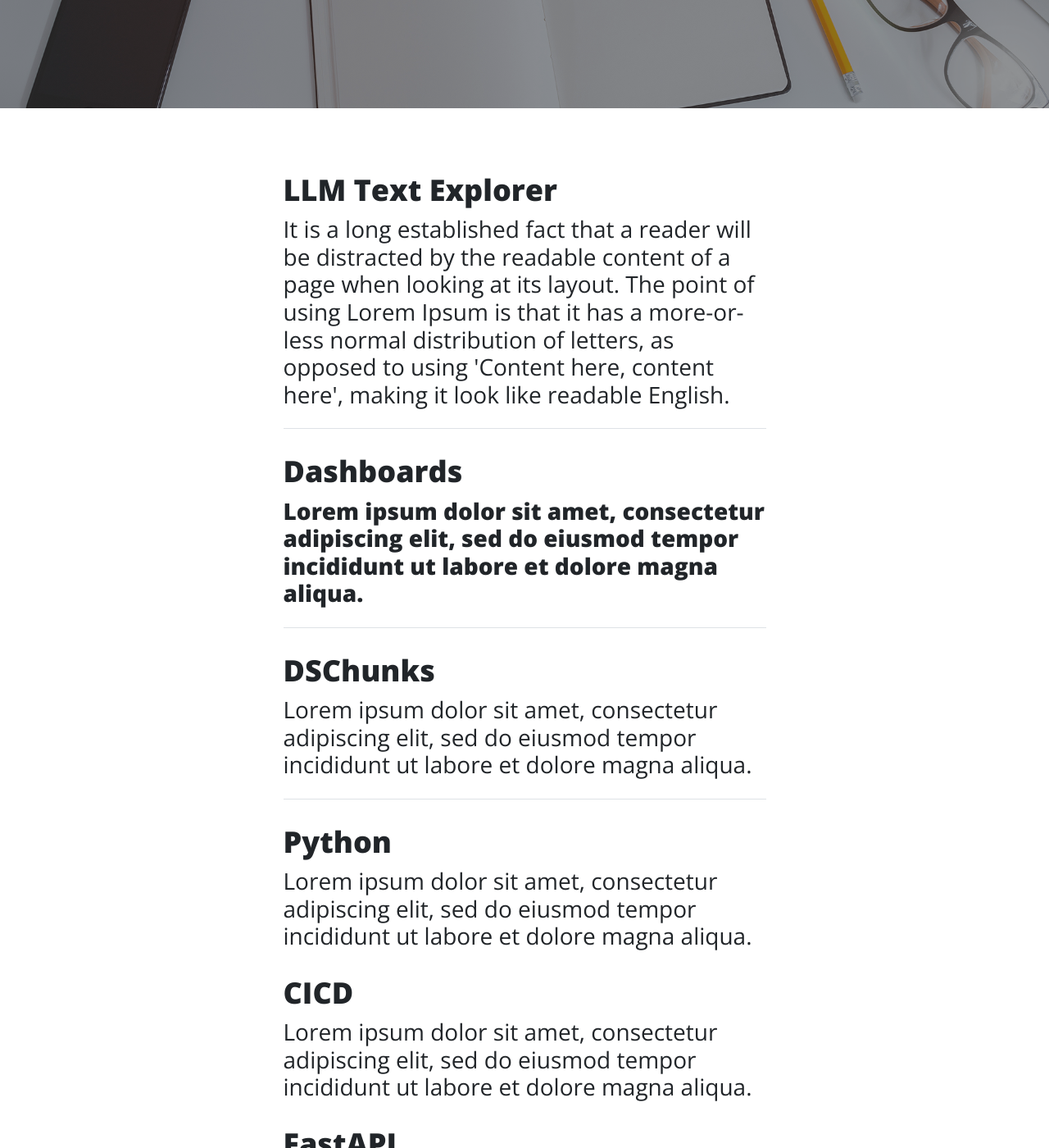
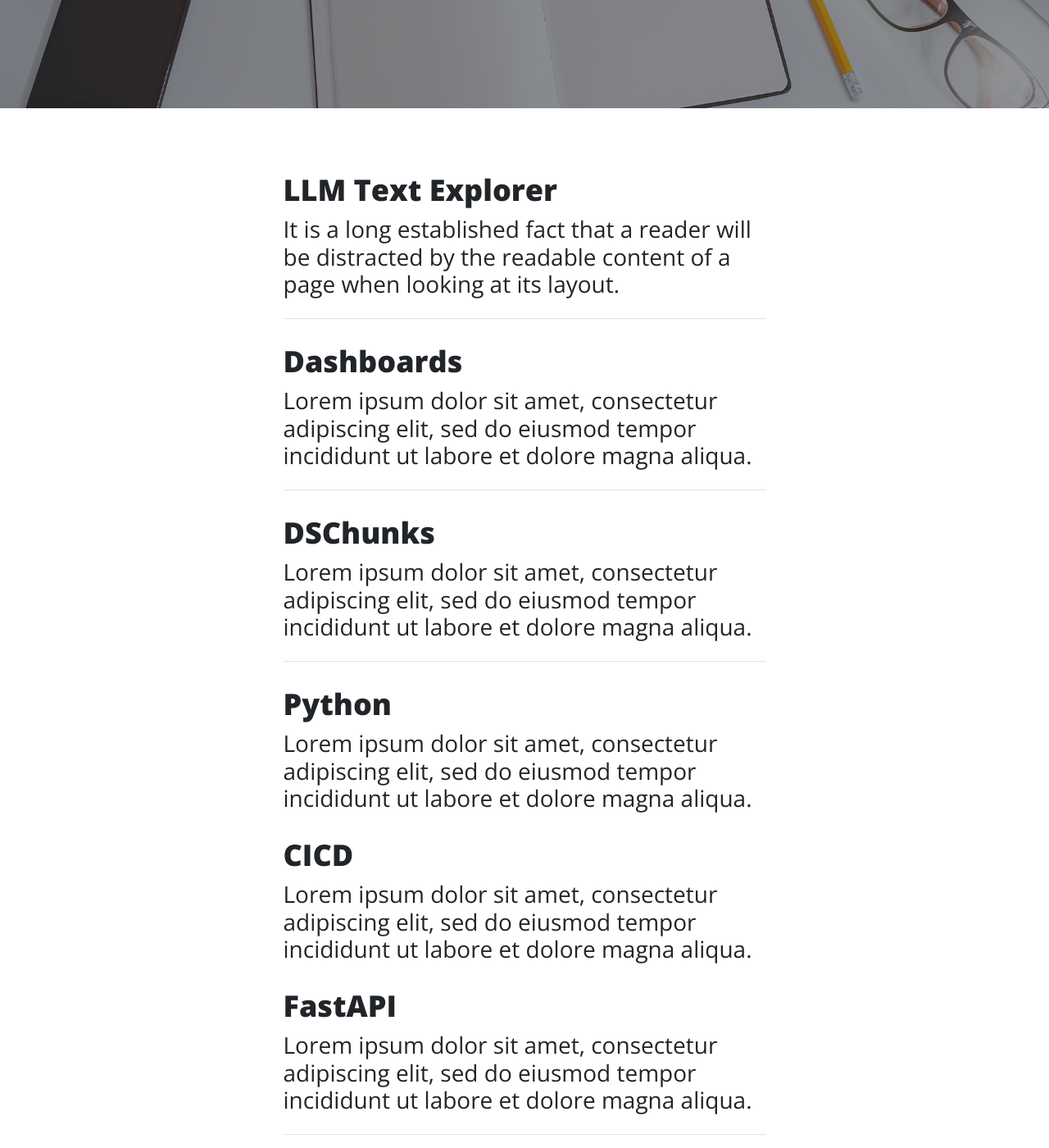
Before and after one commit to cliffwhitworth/cliffwhitworth.github.io, a Jekyll site: the page index.html, which Jekyll copies as it is, in a window 1280 px wide and 1400 px high, scrolled down 372 px. Shown: the whole window at 82% size. Built offline with Jekyll 4.4.1, drawn with Linux system fonts in a browser that asks for light colours; nearby versions of some CDN libraries; some of the changed text lies outside the part shown.

Commit message:
Update index.html

```diff
--- a/index.html
+++ b/index.html
@@ -55,7 +55,7 @@
                     <div class="post-preview">
                         <a href="#!">
                             <h2 class="post-title">LLM Text Explorer</h2>
-                            <h3 class="post-subtitle">It is a long established fact that a reader will be distracted by the readable content of a page when looking at its layout. The point of using Lorem Ipsum is that it has a more-or-less normal distribution of letters, as opposed to using 'Content here, content here', making it look like readable English.</h3>
+                            <h3 class="post-subtitle">It is a long established fact that a reader will be distracted by the readable content of a page when looking at its layout.</h3>
                         </a>
 <!--                         <p class="post-meta">
                             Posted by
@@ -68,8 +68,9 @@
                     <!-- Post preview-->
                     <div class="post-preview">
                         <a href="#!">
-                            <h2 class="post-title">Dashboards</h2></a>
+                            <h2 class="post-title">Dashboards</h2>
                             <h3 class="post-subtitle">Lorem ipsum dolor sit amet, consectetur adipiscing elit, sed do eiusmod tempor incididunt ut labore et dolore magna aliqua.</h3>
+                        </a>
 <!--                         <p class="post-meta">
                             Posted by
                             <a href="#!">Start Bootstrap</a>
@@ -167,7 +168,7 @@
                             </li>
                         </ul>
                         <div class="small text-center text-muted fst-italic">copyright &copy; cliffo 2024</div>
-                        <div class="small text-center text-muted fst-italic"><a href="https://startbootstrap.com/">thank you start bootstrap and github</a></div>
+                        <div class="small text-center text-muted fst-italic">thank you <a href="https://startbootstrap.com/">start bootstrap</a>, <a href="https://www.lipsum.com/">lorem ipsum</a>, and <a href="https://github.com/cliffwhitworth/cliffwhitworth.github.io">github</a></div>
                     </div>
                 </div>
             </div>
```
